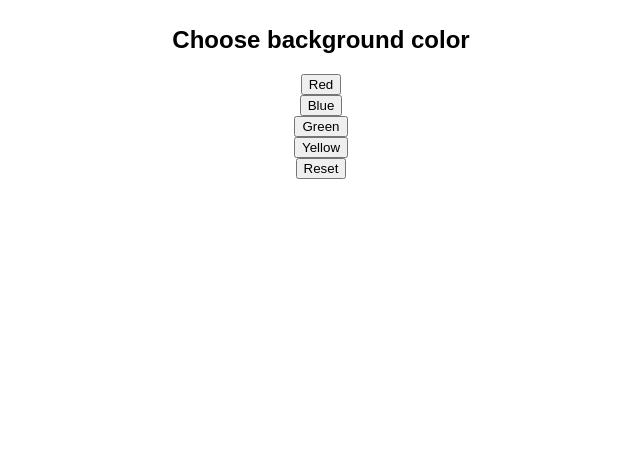
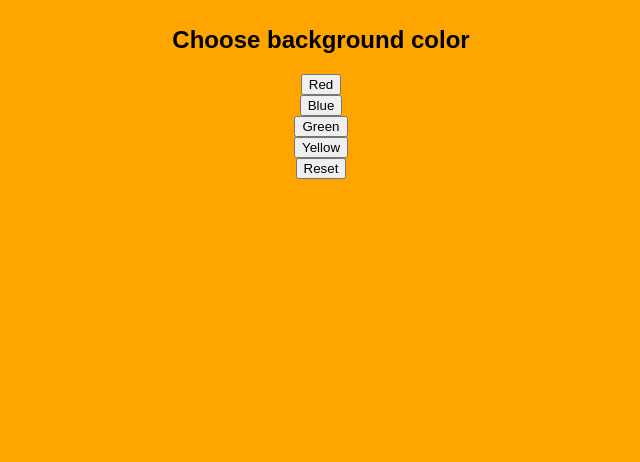
Before and after one commit to NikkiE-Dev/javascript_changecolor, a plain HTML site: page index.html in a window 1280 px wide. Shown: the part 338-800 px from the top of the page, without its empty margins (319-959 px from the left). Drawn offline with Linux system fonts and the light colour scheme.

Commit message:
Update style.css

```diff
--- a/style.css
+++ b/style.css
@@ -6,5 +6,5 @@ body {
     height: 100vh;
     margin: 0;
     font-family: Arial, sans-serif;
-    background-color: "orange";
+    background-color: orange;
 }
```
